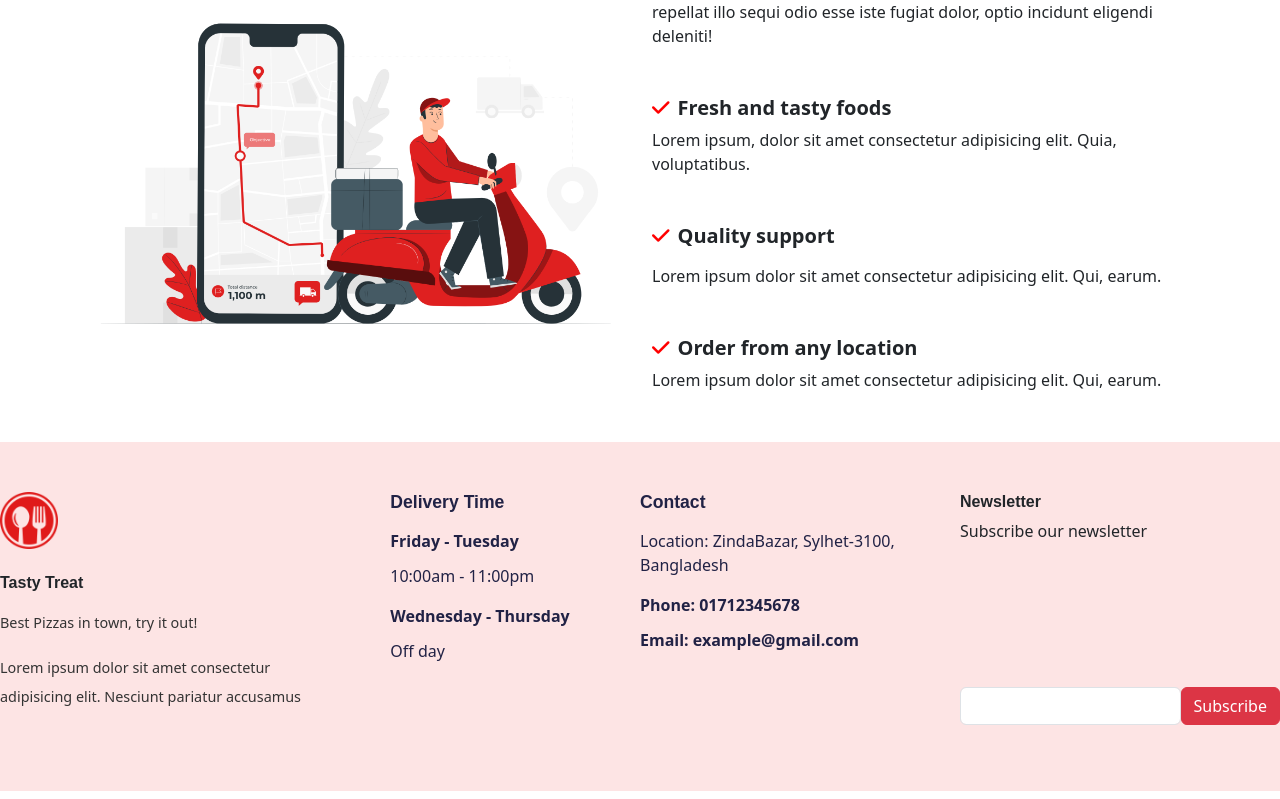
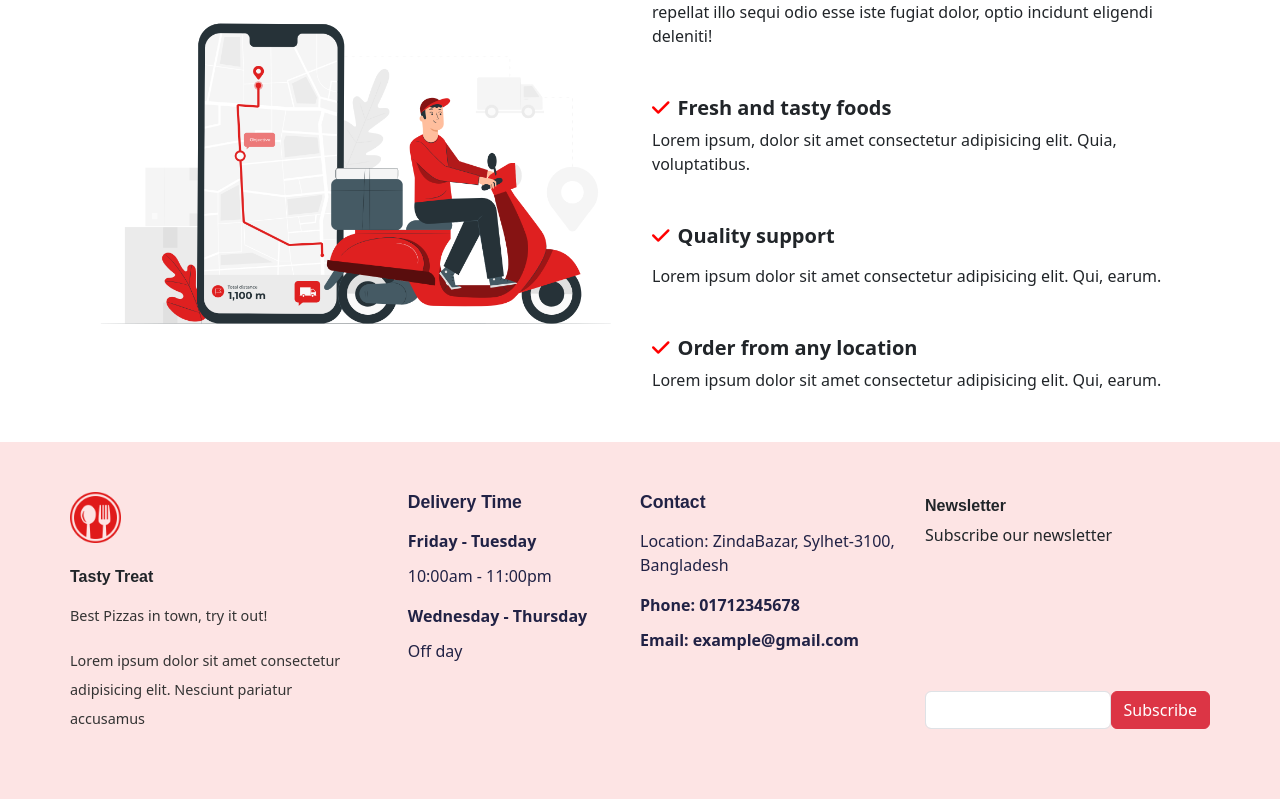
Before and after one commit to Rathodkirtan/Foodwebsiteproject, a React (Vite) app: page / in a window 1280 px wide. Shown: the part 2640-3439 px from the top of the page. Built offline with nearby package versions, Linux system fonts and the light colour scheme; a web font is replaced by a local one.

Commit message:
final commit

```diff
--- a/src/componets/Cart.jsx
+++ b/src/componets/Cart.jsx
@@ -43,7 +43,7 @@ function Cart() {
       <div className="row d-flex flex-wrap">
         <span className="rounded-circle d-flex justify-content-end position-sticky top-50 end-0 z-1 mb-5">
           <NavLink to="/Addproduct" state={AddCart}>
-            <i className="fa-solid fa-cart-shopping fs-2 mt-3 border p-3 rounded-circle text-dark zoom"></i>
+            <i className="fa-solid fa-cart-shopping fs-2 mt-3 border p-3 rounded-circle text-dark zoom red"></i>
           </NavLink>
         </span>
         <div className="col-12 mt-5">
--- a/src/componets/Footer.jsx
+++ b/src/componets/Footer.jsx
@@ -4,7 +4,8 @@ import "../style/Footer.css";
 
 const Footer = () => {
   return (
-    <div className="container-fluid">
+    <div className="lightred">
+      <div className="container">
         <div className="row">
           <div className="col-12 col-md-3 footer d-flex align-items-start">
             <div className="footer__logo ">
@@ -12,8 +13,8 @@ const Footer = () => {
               <h5 className="rocknroll-one-regular">Tasty Treat</h5>
               <p>Best Pizzas in town, try it out!</p>
               <p>
-              Lorem ipsum dolor sit amet consectetur adipisicing elit. Nesciunt
-              pariatur accusamus
+                Lorem ipsum dolor sit amet consectetur adipisicing elit.
+                Nesciunt pariatur accusamus
               </p>
             </div>
           </div>
@@ -65,6 +66,7 @@ const Footer = () => {
           </div>
         </div>
       </div>
+    </div>
   );
 };
 
```
Lines whose indentation alone changed are shown as unchanged.
